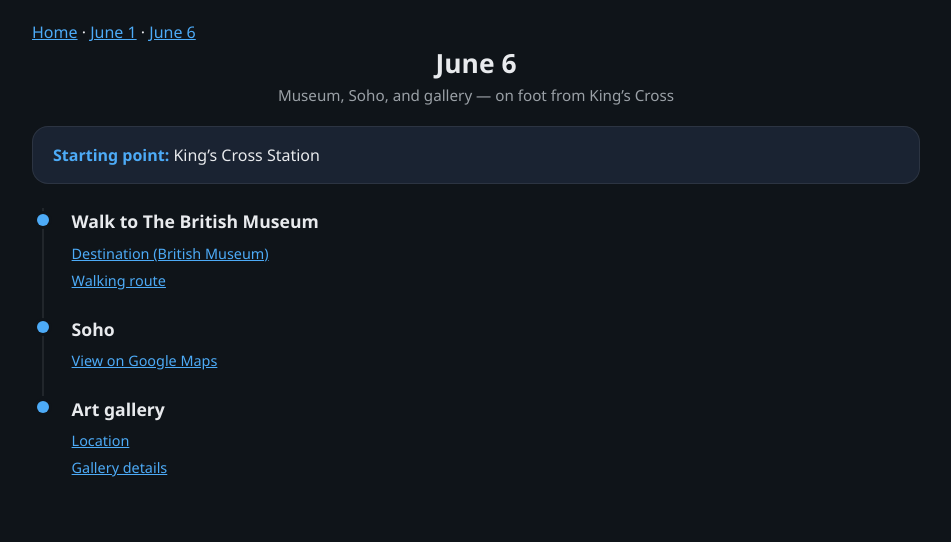
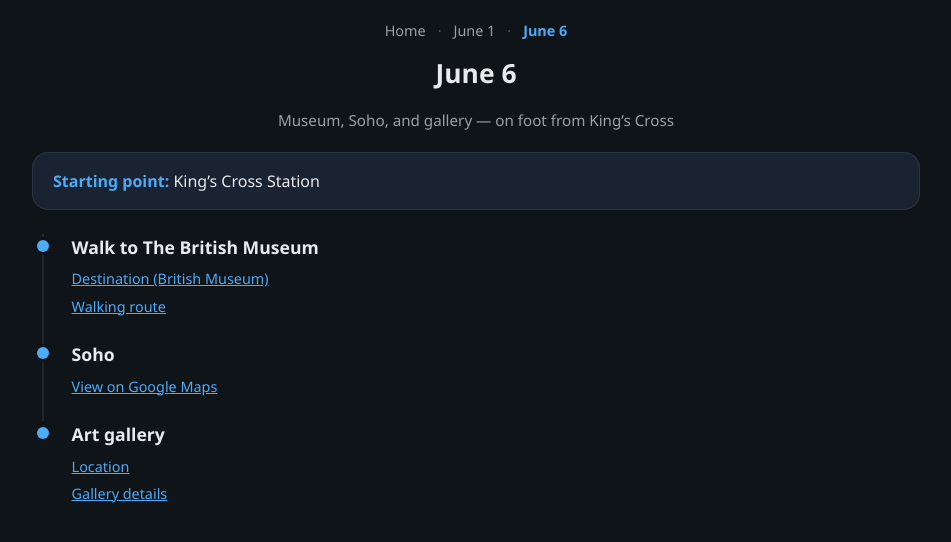
Before and after one commit to NomadJaki/Travel-Plan, a plain HTML site: page travel_plan/Travel_plan/june6.html in a window 1280 px wide. Shown: the whole page, without its empty margins (164-1115 px from the left). Drawn offline with Linux system fonts and the light colour scheme.

Commit message:
Refactor site navigation styles and detail shell

```diff
--- a/travel_plan/Travel_plan/css/app.css
+++ b/travel_plan/Travel_plan/css/app.css
@@ -108,6 +108,44 @@
     line-height: 1.45;
 }
 
+/* ——— Site-wide navigation (links every page together) ——— */
+.site-nav {
+    display: flex;
+    flex-wrap: wrap;
+    align-items: center;
+    justify-content: center;
+    gap: 0.5rem 0.75rem;
+    font-size: 0.9rem;
+}
+
+.site-nav a {
+    color: var(--text-muted);
+    text-decoration: none;
+}
+
+.site-nav a:hover {
+    color: var(--accent);
+}
+
+.site-nav a[aria-current="page"] {
+    color: var(--accent);
+    font-weight: 600;
+}
+
+.site-nav__sep {
+    color: var(--text-muted);
+    opacity: 0.45;
+    user-select: none;
+}
+
+.site-nav--after-cards {
+    margin-top: 2.25rem;
+    padding-top: 1.5rem;
+    border-top: 1px solid var(--card-border);
+    max-width: 640px;
+    width: 100%;
+}
+
 /* ——— Detail pages shell ——— */
 .detail-shell {
     max-width: 920px;
@@ -115,35 +153,15 @@
     padding: 1.25rem 1rem 2.5rem;
 }
 
-.detail-top {
-    display: flex;
-    align-items: center;
-    justify-content: space-between;
-    flex-wrap: wrap;
-    gap: 0.75rem;
-    margin-bottom: 1.25rem;
+.detail-shell > .site-nav {
+    margin-bottom: 0.75rem;
 }
 
-.back-link {
-    display: inline-flex;
-    align-items: center;
-    gap: 0.35rem;
-    font-size: 0.9rem;
-    text-decoration: none;
-    color: var(--text-muted);
-}
-
-.back-link:hover {
-    color: var(--accent);
-}
-
-.detail-shell h1 {
-    margin: 0;
+.page-title {
+    margin: 0 0 1rem;
     font-size: 1.65rem;
     font-weight: 700;
-    flex: 1;
     text-align: center;
-    min-width: 200px;
 }
 
 .detail-lead {
```
